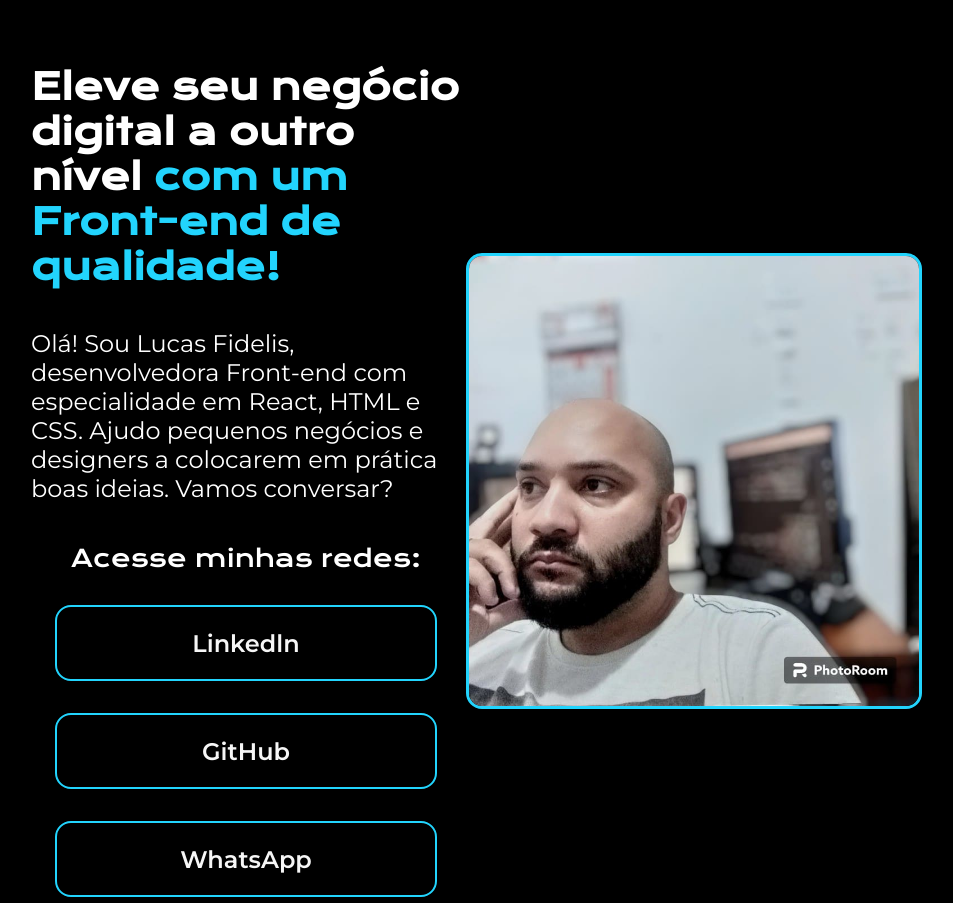
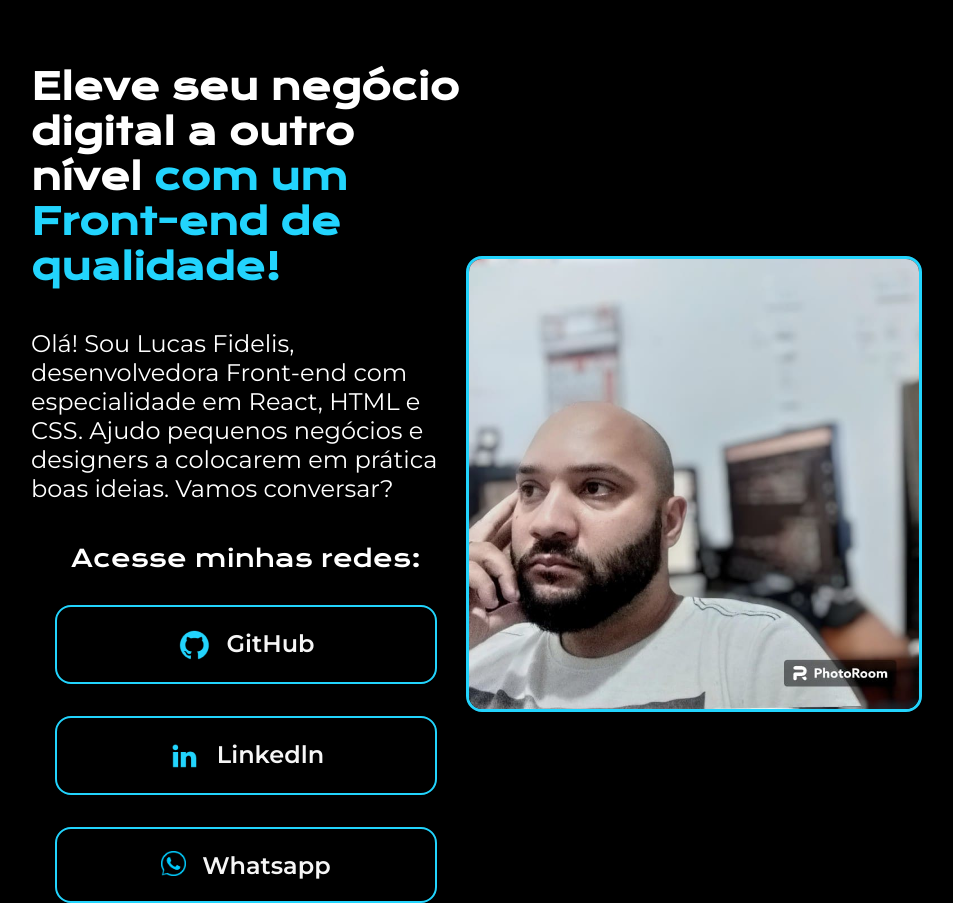
Before and after one commit to fidelisluc4s/BootcampOracleAlura, a plain HTML site: page HTML e CSS-Ambientes/index.html in a window 1280 px wide. Shown: the whole page, without its empty margins (161-1114 px from the left). Drawn offline with nearby package versions, Linux system fonts and the light colour scheme.

Commit message:
1.1.11 Criando ícones clicáveis

```diff
--- a/HTML e CSS-Ambientes/index.html
+++ b/HTML e CSS-Ambientes/index.html
@@ -1,6 +1,5 @@
 <!DOCTYPE html>
 <html lang="en">
-
 <head>
     <meta charset="UTF-8">
     <meta name="viewport" content="width=device-width, initial-scale=1.0">
@@ -18,12 +17,21 @@
                 negócios e designers a colocarem em prática boas ideias. Vamos conversar?</p>
             <div class="apresentacao__links">
                 <h2 class="acesso__rede">Acesse minhas redes:</h2>
-                <a class="apresentacao__links__link" href="https://www.linkedin.com/in/fidelisluc4s/">Linkedln</a>
-                <a class="apresentacao__links__link" href="https://github.com/fidelisluc4s">GitHub</a>
-                <a class="apresentacao__links__link" href="https://github.com/fidelisluc4s">WhatsApp</a>
+                <a class="apresentacao__links__link" href="https://github.com/fidelisluc4s">
+                    <img src="/HTML e CSS-Ambientes/assets/github.png" alt="github">
+                    GitHub
+                </a>
+                <a class="apresentacao__links__link" href="https://github.com/fidelisluc4s">
+                    <img src="/HTML e CSS-Ambientes/assets/linkedin.png" alt="linkedln">
+                    Linkedln
+                </a>
+                <a class="apresentacao__links__link" href="https://github.com/fidelisluc4s">
+                    <img class="img__zap" src="/HTML e CSS-Ambientes/assets/whatsapp4.png" alt="whatzapp">
+                    Whatsapp
+                </a>
             </div>
         </section>
-        <img src="/HTML e CSS-Ambientes/imagem.jpg" alt="Foto do Lucas Fidelis programando">
+        <img class="img__pessoal" src="/HTML e CSS-Ambientes/assets/imagem.jpg" alt="Foto do Lucas Fidelis programando">
     </main>
     <footer></footer>
 </body>
--- a/HTML e CSS-Ambientes/style.css
+++ b/HTML e CSS-Ambientes/style.css
@@ -23,12 +23,17 @@ body {
     justify-content: space-between;
 }
 
-img {
+.img__pessoal {
     height: 450px;
     width: 500px;
     border-radius: 16px;
     border: 3px solid #22d4fd;
     margin: 5px;
+}
+
+.img__zap{
+    width: 25px;
+    height: 25px;
 }
 
 .apresentacao__conteudo {
@@ -63,6 +68,9 @@ img {
 }
 
 .apresentacao__links__link {
+    display: flex;
+    justify-content: center;
+    gap: 16px;
     width: 378px;
     text-align: center;
     border-radius: 16px;
@@ -74,3 +82,7 @@ img {
     font-family: "Montserrat", sans-serif;
     border: 2px solid #22d4fd;
 }
+
+.apresentacao__links__link:hover{
+    background-color: #272727;
+}
```
Also changed, not shown: HTML e CSS-Ambientes/1715186201716-Photoroom.jpg (deleted), HTML e CSS-Ambientes/assets/Imagem.png (added), HTML e CSS-Ambientes/assets/github.png (added), HTML e CSS-Ambientes/assets/imagem.jpg (renamed from HTML e CSS-Ambientes/imagem.jpg), HTML e CSS-Ambientes/assets/instagram.png (added), HTML e CSS-Ambientes/assets/linkedin.png (added), HTML e CSS-Ambientes/assets/twitch.png (added), HTML e CSS-Ambientes/assets/twitter-novo.png (added), HTML e CSS-Ambientes/assets/twitter.png (added), HTML e CSS-Ambientes/assets/whatsapp.png (added), HTML e CSS-Ambientes/assets/whatsapp2.jpg (added), HTML e CSS-Ambientes/assets/whatsapp3.jpg (added), HTML e CSS-Ambientes/assets/whatsapp4.png (added).
